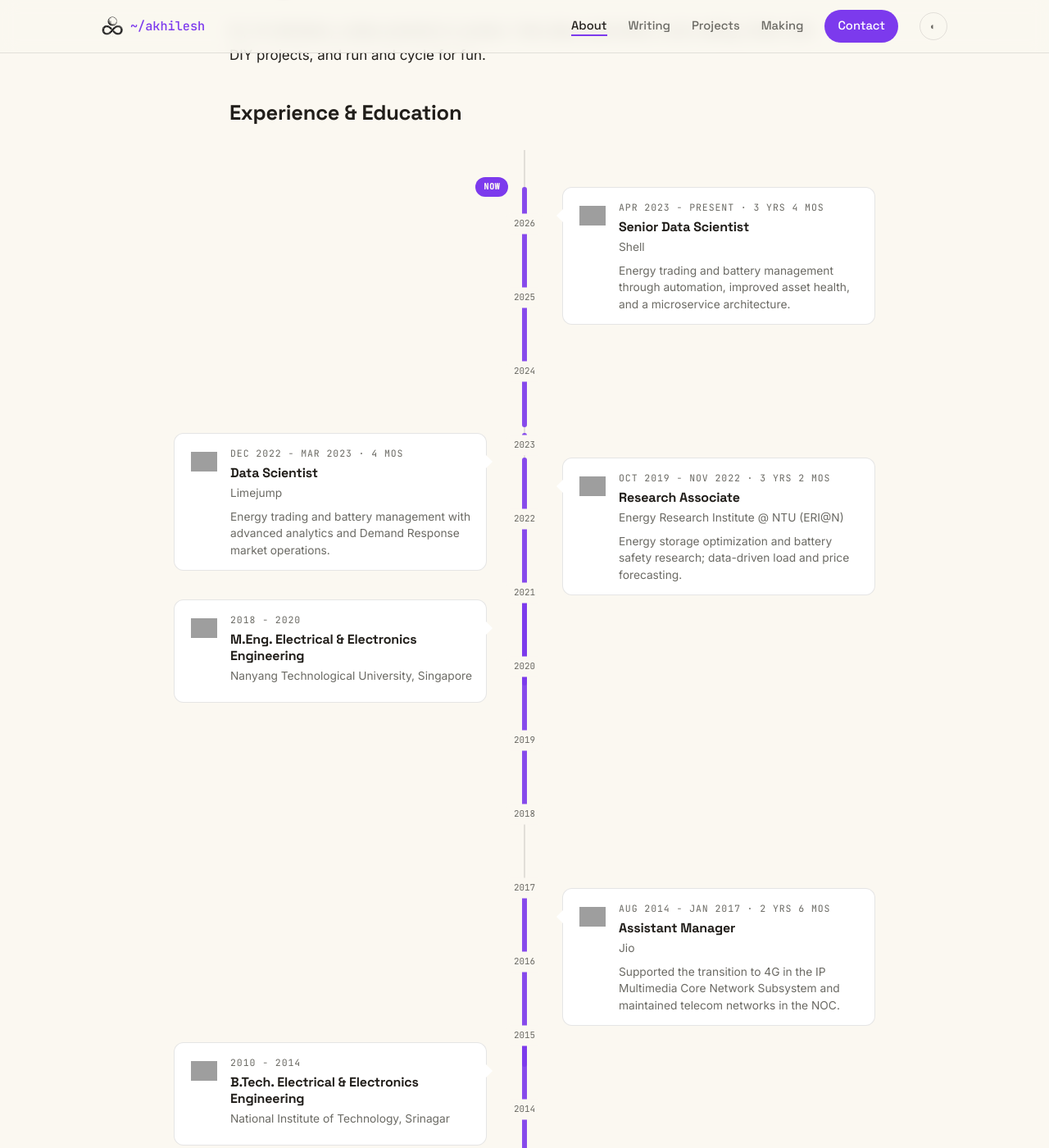
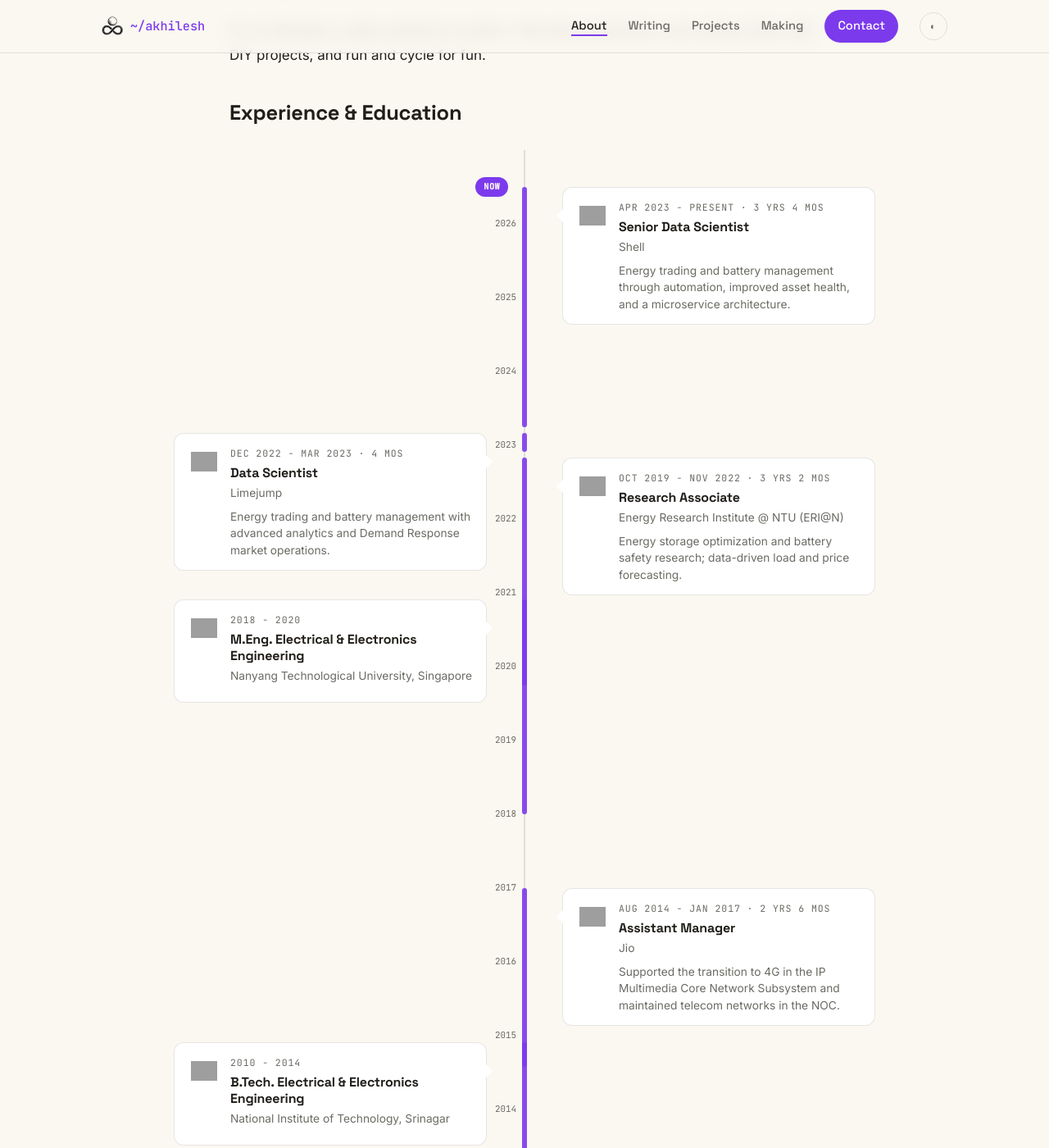
Before and after one commit to koulakhilesh/koulakhilesh.github.io, a Jekyll site: the page built from _pages/about.md, in a window 1280 px wide and 1400 px high, scrolled down 360 px. Shown: the whole window at 82% size. Built offline with Jekyll 4.4.1, drawn with Linux system fonts in a browser that asks for light colours; grey boxes are pictures that could not be loaded.

Commit message:
fix: move year labels off the axis so bars stay continuous (no dot artifacts)

```diff
--- a/_sass/timeline.scss
+++ b/_sass/timeline.scss
@@ -2,9 +2,8 @@
 .timeline::before{content:"";position:absolute;left:50%;transform:translateX(-50%);
   top:0;bottom:0;width:2px;background:var(--line)}
 
-.timeline .tl-year{position:absolute;left:50%;transform:translate(-50%,-50%);
-  background:var(--bg);padding:3px 10px;font-family:var(--mono);font-size:.68rem;
-  color:var(--muted);z-index:5;border-radius:6px}
+.timeline .tl-year{position:absolute;right:calc(50% + 10px);transform:translateY(-50%);
+  font-family:var(--mono);font-size:.68rem;color:var(--muted);z-index:5}
 .timeline .tl-now{position:absolute;right:calc(50% + 20px);transform:translateY(-50%);
   background:var(--accent);color:var(--bg);font-family:var(--mono);font-size:.64rem;
   font-weight:600;letter-spacing:.04em;text-transform:uppercase;
```
